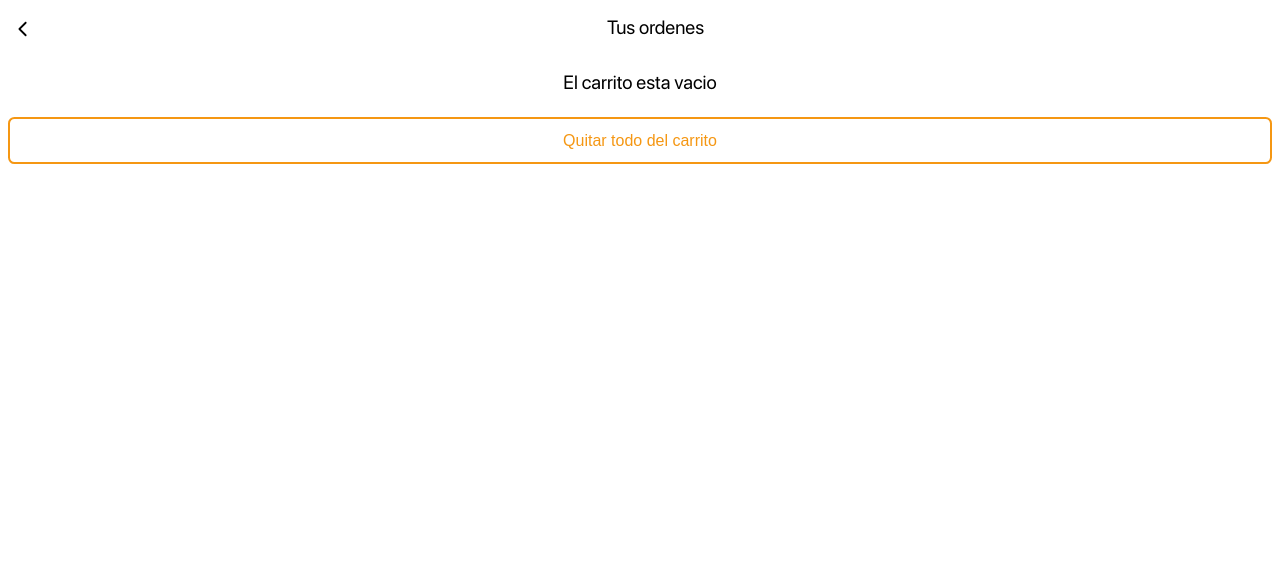
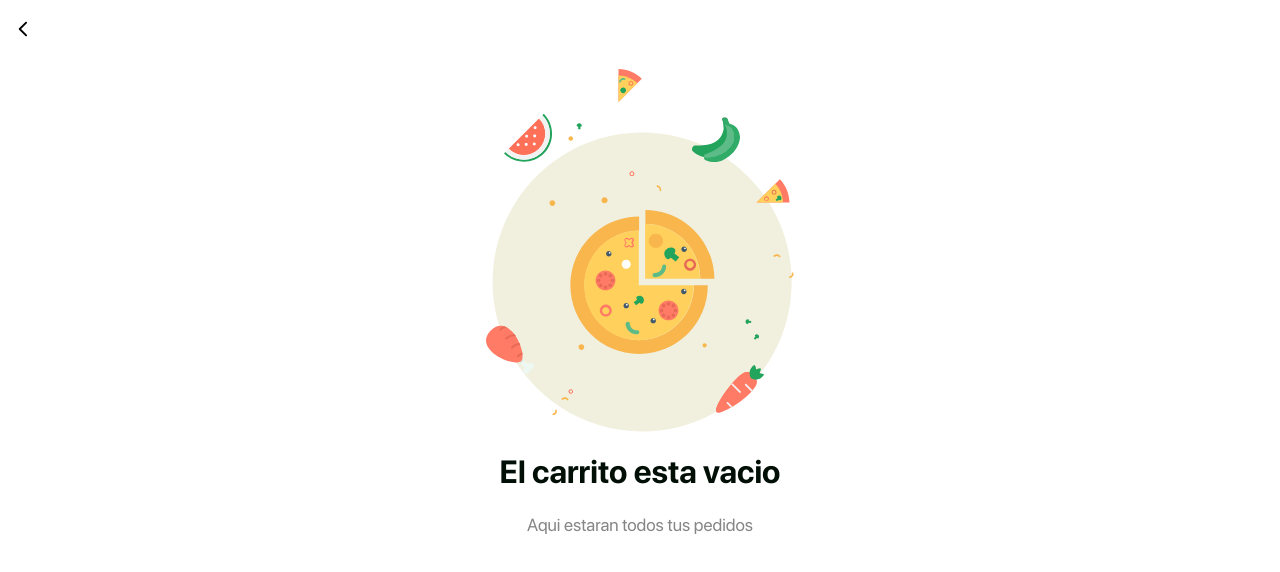
Before and after one commit to Cali-Ya/caliya.front.app, a React (Vite) app: page /cart in a window 1280 px wide. Shown: the top 572 px of the page. Built offline with nearby package versions, Linux system fonts and the light colour scheme.

Commit message:
Refactor code structure for improved readability and maintainability

```diff
--- a/src/assets/assets_exports.js
+++ b/src/assets/assets_exports.js
@@ -7,6 +7,7 @@ import D_M_O_logo from './logos/d.m.o/eslogan_dmo_hrz.webp';
 
 //ilustrations
 import MotoIlustration from './illustrations/moto_ilustration.svg';
+import PizzaIlustration from './illustrations/pizza_illustration.svg';
 
 export const logos = {
   CaliYa: {
@@ -20,4 +21,5 @@ export const logos = {
 
 export const ilustrations = {
   MotoIlustration,
+  PizzaIlustration,
 };
--- a/src/features/shopping_cart/layout/shopping_cart/ShoppingCart.jsx
+++ b/src/features/shopping_cart/layout/shopping_cart/ShoppingCart.jsx
@@ -7,6 +7,8 @@ import SecondaryButtonComponent from '../../../../components/button_components/b
 import useNumberFormat from '../../../../hooks/useNumberFormat';
 import useCartStore from '../../../../store/cart.store';
 import usePlaceOrderStore from '../../store/place_order.store';
+//assets
+import { ilustrations } from '../../../../assets/assets_exports';
 //react
 import { useNavigate } from 'react-router-dom';
 import { preprocessCartItems } from '../../../../lib/shared/cartUtils';
@@ -50,11 +52,22 @@ const CartStorePage = () => {
 
   //vars
   const country = 'es-CO';
+  const cartEmpty = 0;
 
   return (
     <section className="shopping_cart_container">
-      {cart.length === 0 ? (
-        <p className="empty_shopping_cart">El carrito esta vacio</p>
+      {cart.length === cartEmpty ? (
+        <div className="empty_shopping_cart_container">
+          <img
+            src={ilustrations.PizzaIlustration}
+            alt={ilustrations.PizzaIlustration}
+            className="empty_shopping_cart__img"
+          />
+          <h1 className="empty_shopping_cart__title">El carrito esta vacio</h1>
+          <p className="empty_shopping_cart__description">
+            Aqui estaran todos tus pedidos
+          </p>
+        </div>
       ) : (
         Object.entries(groupedByShop).map(([shopId, group]) => {
           // Calcula el total de la tienda
@@ -182,6 +195,7 @@ const CartStorePage = () => {
       )}
 
       {/* actions */}
+      {cart.length === cartEmpty ? null : (
         <section className="actions_item_shopping_cart">
           <SecondaryButtonComponent
             text="Quitar todo del carrito"
@@ -189,6 +203,7 @@ const CartStorePage = () => {
             className="actions__button_item_shopping_cart"
           />
         </section>
+      )}
     </section>
   );
 };
--- a/src/features/shopping_cart/layout/shopping_cart/shopping_cart.css
+++ b/src/features/shopping_cart/layout/shopping_cart/shopping_cart.css
@@ -4,9 +4,28 @@
   flex-direction: column;
   gap: 1.2em;
 
-  .empty_shopping_cart {
-    font-size: 1.2em;
-    text-align: center;
+  .empty_shopping_cart_container {
+    display: flex;
+    flex-direction: column;
+    justify-content: center;
+    align-items: center;
+    gap: 1em;
+
+    .empty_shopping_cart__description {
+      color: var(--active-color-secondary-light);
+      font-size: 1.1em;
+      font-weight: 400;
+    }
+    .empty_shopping_cart__title {
+      color: var(--active-color-secondary);
+      font-size: 2em;
+      font-weight: 600;
+    }
+
+    .empty_shopping_cart {
+      font-size: 1.2em;
+      text-align: center;
+    }
   }
 
   .cart_group_by_shop {
--- a/src/features/shopping_cart/page/ShoppingCartPage.jsx
+++ b/src/features/shopping_cart/page/ShoppingCartPage.jsx
@@ -22,7 +22,6 @@ const ShoppingCartPage = () => {
     <main className="container_shopping_cart_page">
       <header className="header_cart_store">
         <CaretIconLeft onClick={handleReturnPage} preferColor={caretBlack} />
-        <h3 className="header_cart_store__title">Tus ordenes</h3>
       </header>
 
       <section>
```
Also changed, not shown: src/assets/illustrations/pizza_illustration.svg (added). Lines whose indentation alone changed are shown as unchanged.
